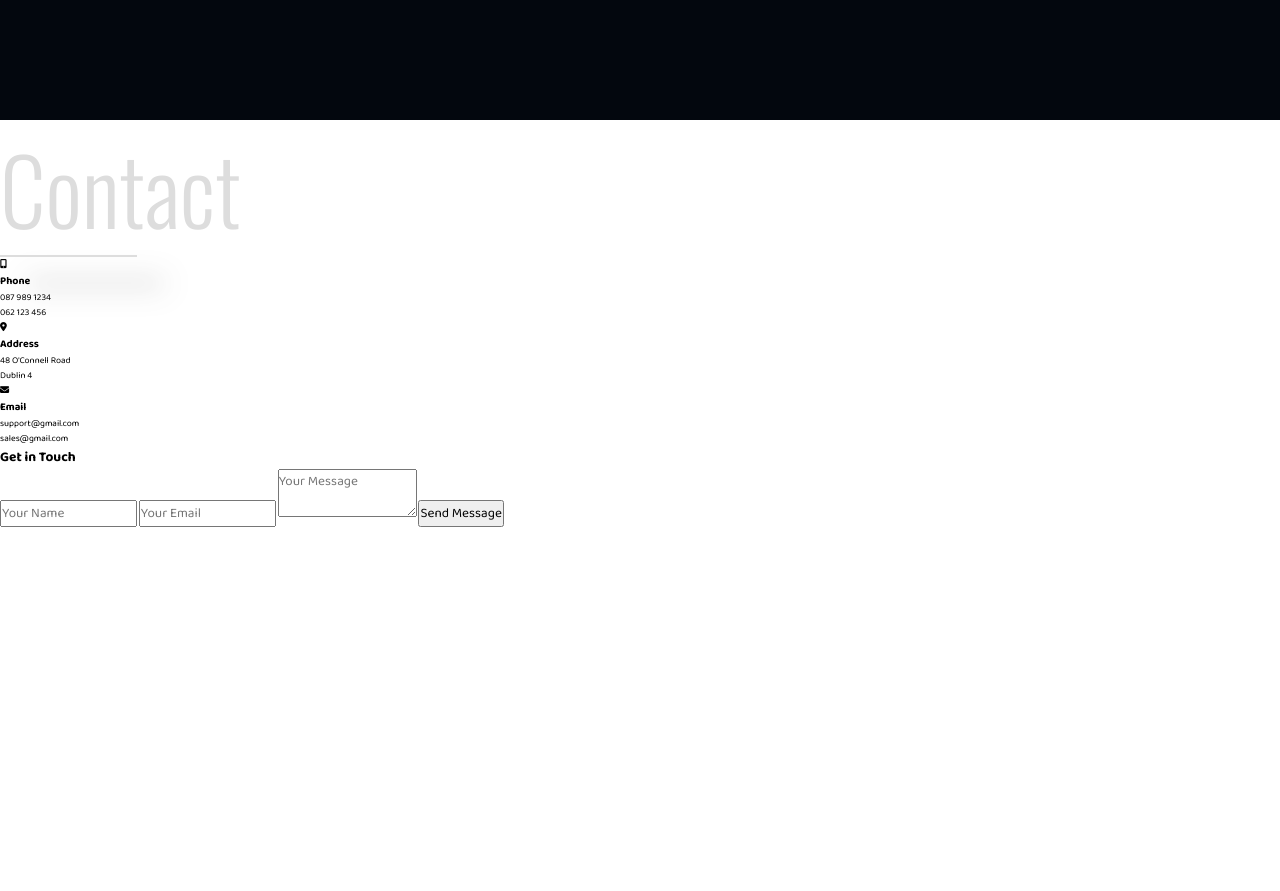
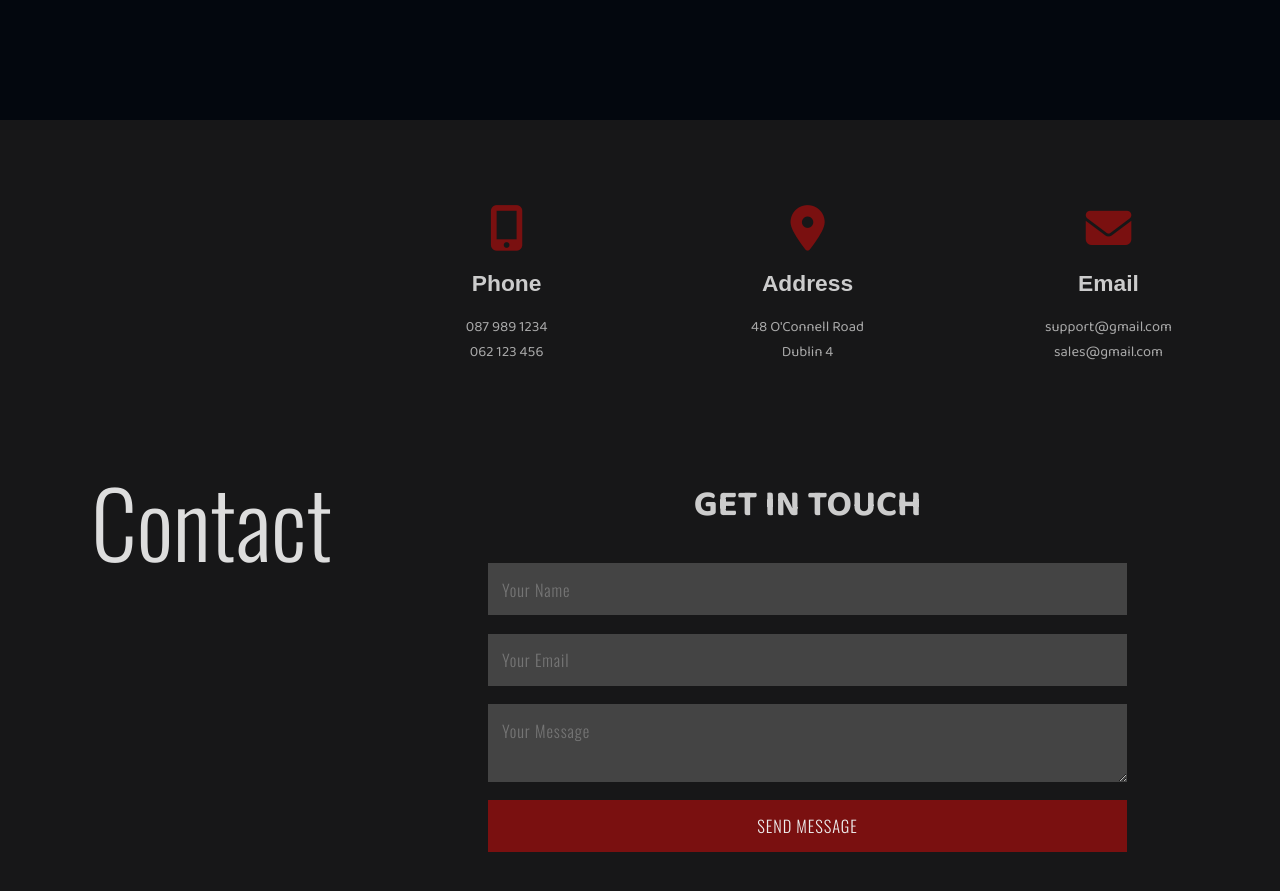
Before and after one commit to tod619/businessProject, a plain HTML site: page index.html in a window 1280 px wide. Shown: the part 2280-3171 px from the top of the page. Before the commit the page ends 2807 px from the top, so only its background shows below. Drawn offline with nearby package versions, Linux system fonts and the light colour scheme.

Commit message:
add style for contact section in style.css file

```diff
--- a/style.css
+++ b/style.css
@@ -585,6 +585,96 @@ html {
 }
 /* End: Section-3 Pricing */
 
+/* Start: Section-4 Contact */
+.section-4 {
+    width: 100%;
+    height: 100vh;
+    background-color: #171718;
+    display: flex;
+    align-items: center;
+    padding: 0 10rem;
+}
+
+.contact-wrapper {
+    width: 80%;
+    display: flex;
+    flex-direction: column;
+    align-items: center;
+}
+
+.contact-details {
+    display: flex;
+    margin-bottom: 8rem;
+
+}
+
+.contact-details div {
+    width: 25rem;
+    text-align: center;
+    margin: 4rem;
+}
+
+.contact-details i {
+    font-size: 5rem;
+    color: #7a1010;
+}
+
+.contact-details h3 {
+    font-family: sans-serif;
+    font-size: 2.5rem;
+    margin: 2rem 0;
+    color: #ccc;
+}
+
+.contact-details p {
+    font-size: 1.6rem;
+    color: #aaa;
+}
+
+.contact-wrapper h1 {
+    font-size: 4rem;
+    color: #ccc;
+    text-transform: uppercase;
+    margin-bottom: 3rem;
+}
+
+.contact-form {
+    width: 70rem;
+    display: flex;
+    flex-direction: column;
+}
+
+.contact-form input,
+.contact-form textarea {
+    padding: 1.5rem;
+    background-color: #444;
+    color: #eee;
+    border: none;
+    margin-bottom: 2rem;
+    font-family: "Oswald", sans-serif;
+    font-size: 1.8rem;
+    font-weight: 300;
+    letter-spacing: 0.1rem;
+}
+
+.contact-form textarea {
+    max-width: 100%;
+    max-height: 15rem;
+    min-height: 5.5rem;
+}
+
+.contact-form input[type = "submit"] {
+    background-color: #7a1010;
+    text-transform: uppercase;
+    cursor: pointer;
+    transition: background-color 0.3s;
+}
+
+.contact-form input[type = "submit"]:hover {
+    background-color: #5f0303;
+}
+/* End: Section-4 Contact */
+
 
 
 /* Start: Media queries */
```
